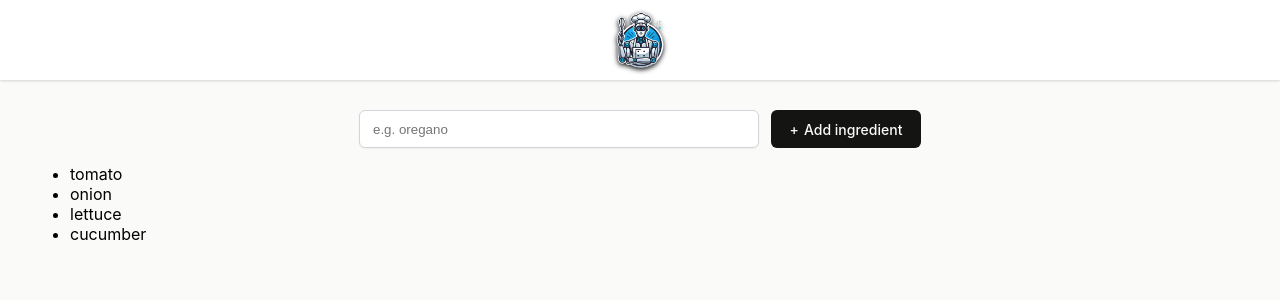
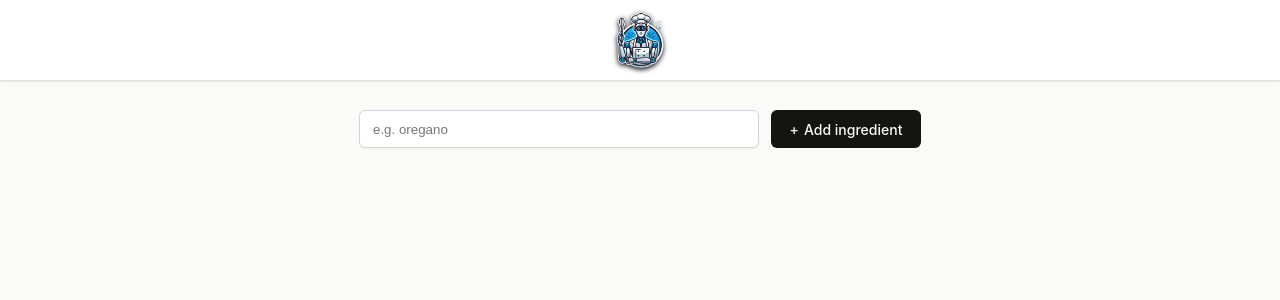
Before and after one commit to zourte2486/Recipets, a React (Create React App) app: page / in a window 1280 px wide. Shown: the top 300 px of the page. Built offline with nearby package versions, Linux system fonts and the light colour scheme.

Commit message:
Implement state

```diff
--- a/src/Components/Content.js
+++ b/src/Components/Content.js
@@ -1,19 +1,25 @@
+import React, { useState } from "react";
+
 const Content = () => {
-  const ingredients = ["tomato", "onion", "lettuce", "cucumber"];
 
 
+  const [ingredients,setingredients] = useState([]);
 
   const handelSubmit = (event) => {
+
     event.preventDefault();
     const formData = new FormData(event.currentTarget);
     const newIngredient = formData.get("ingredient");
-    ingredients.push(newIngredient);
-    console.log(ingredients);
-  }
+    setingredients( prevIngredients => [...prevIngredients, newIngredient]);
+
+  };
+
   const ingredientsList = ingredients.map((ingredient, index) => (
     <li key={index}>{ingredient}</li>
   ));
+
   return (
+
     <main>
       <form onSubmit={handelSubmit} className="add-ingredient-form">
         <input
@@ -23,10 +29,10 @@ const Content = () => {
           name="ingredient"
         />
         <button>Add ingredient</button>
-
       </form>
       <ul>{ingredientsList}</ul>
     </main>
+
   );
 };
 
```
